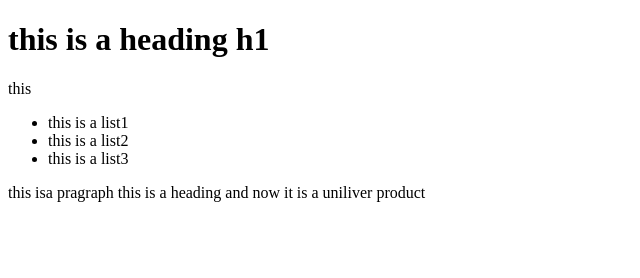
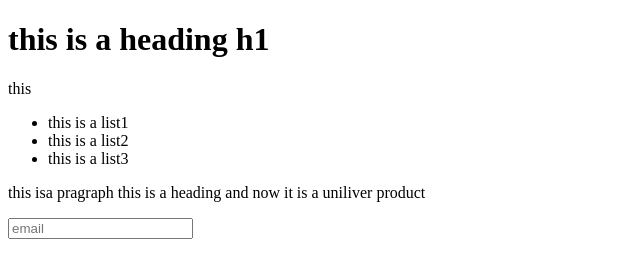
Before and after one commit to mamunal7879/merge-project, a plain HTML site: page index.html in a window 1280 px wide. Shown: the whole page, without its empty margins (0-640 px from the left). Drawn offline with Linux system fonts and the light colour scheme.

Commit message:
add this

```diff
--- a/index.html
+++ b/index.html
@@ -18,5 +18,11 @@
 
    </ul>
    <p>this  isa pragraph this is a heading and now it is a uniliver product</p>
+   <div class="from">
+        <form>
+            <span><input type="email" placeholder="email"/></span>
+        </form>
+
+   </div>
 </body>
 </html>
```
